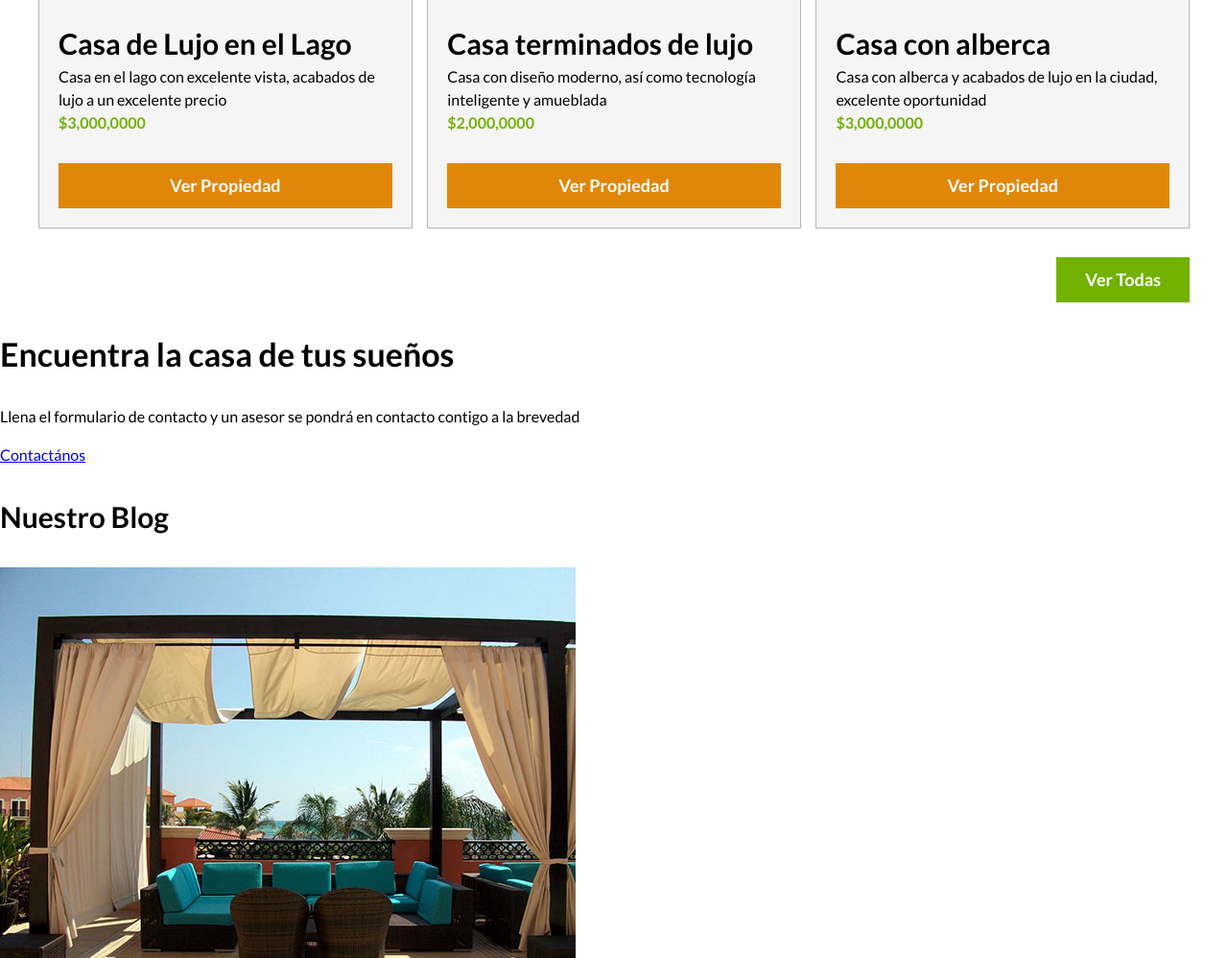
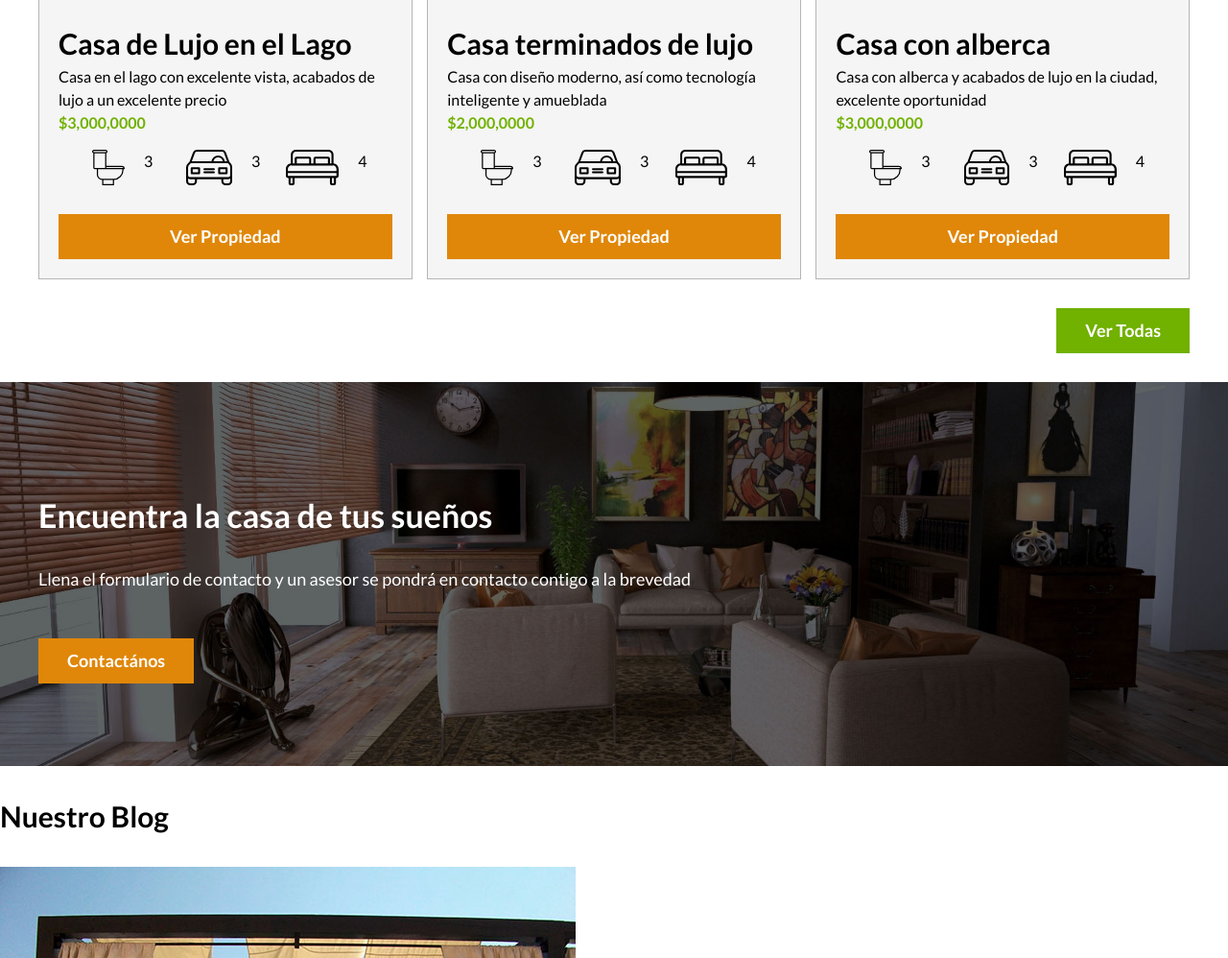
Before and after one commit to ferchoreya/Bienes_Raices, a plain HTML site: page index.html in a window 1280 px wide. Shown: the part 1626-2624 px from the top of the page at 96% size. Drawn offline with Linux system fonts and the light colour scheme.

Commit message:
Sección: Contactantos**
Se agregan estilos a la sección de Contactanos.
Adicional, se agregan los iconos faltantes de la sección main

```diff
--- a/css/estilos.css
+++ b/css/estilos.css
@@ -197,3 +197,40 @@ img {
     display: flex;
     justify-content: flex-end;
 }
+.anuncios_detalle_formato_iconos {
+    list-style: none;
+    padding: 0;
+    display: flex;
+    justify-content: space-evenly;
+}
+.anuncios_detalle_formato_iconos li{
+    display: flex;
+}
+.anuncios_detalle_formato_iconos li img {
+    margin-right: 20px;
+}
+/***************************
+****  SECCION CONTACTO  ****
+****************************/
+.section_contacto_imagen {
+    background-image: url("../img/encuentra.jpg");
+    background-position: center center;
+    background-size: cover;
+    height: 400px;
+    display: flex;
+    align-items: center;
+    margin-top: 30px;
+}
+.section_contacto_contenido {
+    /*Factor de crecimiento, es decir, que flex detecta cuanto es el tamaño disponible
+    y lo divide entre el número de elementos (1) y el resultado será el tamaño que flex le
+    asignará a los elementos*/
+    flex: 1;
+    color: #ffffff;
+}
+.section_contacto_contenido p {
+    font-size: 18px;
+}
+.boton_contacto {
+    display: inline-block;
+}
--- a/index.html
+++ b/index.html
@@ -60,6 +60,20 @@
                     <h3>Casa de Lujo en el Lago</h3>
                     <p>Casa en el lago con excelente vista, acabados de lujo a un excelente precio</p>
                     <p class="anuncios_detalle_formato_precio">$3,000,0000</p>
+                    <ul class="anuncios_detalle_formato_iconos">
+                        <li>
+                            <img src="img/icono_wc.svg" alt="Icono W.C.">
+                            <p>3</p>
+                        </li>
+                        <li>
+                            <img src="img/icono_estacionamiento.svg" alt="Icono Auto">
+                            <p>3</p>
+                        </li>
+                        <li>
+                            <img src="img/icono_dormitorio.svg" alt="Icono Dormitorio">
+                            <p>4</p>
+                        </li>
+                    </ul>
                     <a href="anuncio.html" class="gnral_boton gnral_boton_amarillo">Ver Propiedad</a>
                 </div>
             </div>
@@ -69,6 +83,20 @@
                     <h3>Casa terminados de lujo</h3>
                     <p>Casa con diseño moderno, así como tecnología inteligente y amueblada</p>
                     <p class="anuncios_detalle_formato_precio">$2,000,0000</p>
+                    <ul class="anuncios_detalle_formato_iconos">
+                        <li>
+                            <img src="img/icono_wc.svg" alt="Icono W.C.">
+                            <p>3</p>
+                        </li>
+                        <li>
+                            <img src="img/icono_estacionamiento.svg" alt="Icono Auto">
+                            <p>3</p>
+                        </li>
+                        <li>
+                            <img src="img/icono_dormitorio.svg" alt="Icono Dormitorio">
+                            <p>4</p>
+                        </li>
+                    </ul>
                     <a href="anuncio.html" class="gnral_boton gnral_boton_amarillo">Ver Propiedad</a>
                 </div>
             </div>
@@ -78,6 +106,20 @@
                     <h3>Casa con alberca</h3>
                     <p>Casa con alberca y acabados de lujo en la ciudad, excelente oportunidad</p>
                     <p class="anuncios_detalle_formato_precio">$3,000,0000</p>
+                    <ul class="anuncios_detalle_formato_iconos">
+                        <li>
+                            <img src="img/icono_wc.svg" alt="Icono W.C.">
+                            <p>3</p>
+                        </li>
+                        <li>
+                            <img src="img/icono_estacionamiento.svg" alt="Icono Auto">
+                            <p>3</p>
+                        </li>
+                        <li>
+                            <img src="img/icono_dormitorio.svg" alt="Icono Dormitorio">
+                            <p>4</p>
+                        </li>
+                    </ul>
                     <a href="anuncio.html" class="gnral_boton gnral_boton_amarillo">Ver Propiedad</a>
                 </div>
             </div>
@@ -87,10 +129,12 @@
         </div>
     </main>
     <!--SECCION LA CASA DE TUS SUEÑOS-->
-    <section>
-        <h2>Encuentra la casa de tus sueños</h2>
-        <p>Llena el formulario de contacto y un asesor se pondrá en contacto contigo a la brevedad</p>
-        <a href="contacto.html">Contactános</a>
+    <section class="section_contacto_imagen">
+        <div class="gnral_contenedor section_contacto_contenido">
+            <h2>Encuentra la casa de tus sueños</h2>
+            <p>Llena el formulario de contacto y un asesor se pondrá en contacto contigo a la brevedad</p>
+            <a href="contacto.html" class="gnral_boton gnral_boton_amarillo boton_contacto" >Contactános</a>
+        </div>
     </section>
     <!--SECCION BLOG-->
     <section>
```
